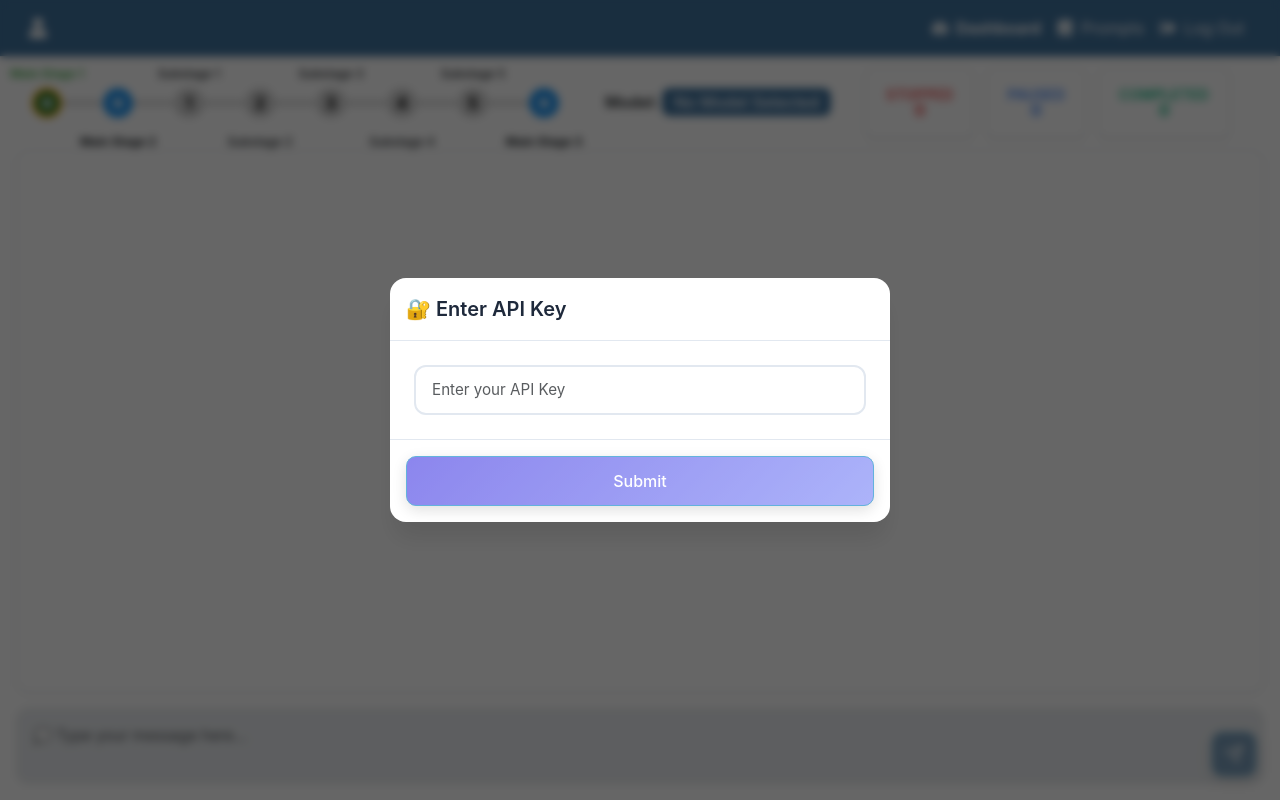
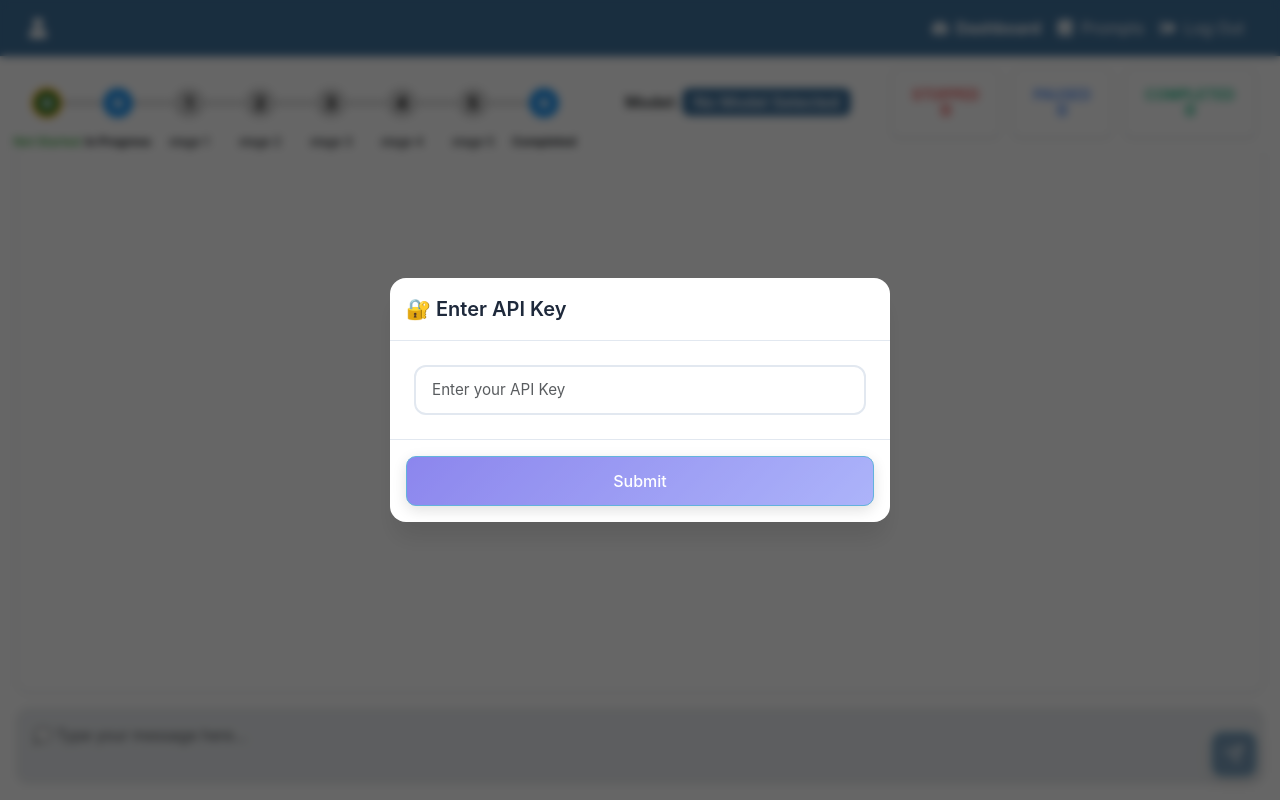
Before and after one commit to PADMANABAN5/tiny-magic, a React (Create React App) app: page /dashboard in a window 1280 px wide. Built offline with nearby package versions, Linux system fonts and the light colour scheme.

Commit message:
ui enhance

```diff
--- a/src/components/Progressbar.jsx
+++ b/src/components/Progressbar.jsx
@@ -3,14 +3,14 @@ import "../styles/Progressbar.css";
 
 const Progressbar = ({ currentStage }) => {
   const stages = [
-    { label: "Main Stage 1", isMain: true, position: "top" },
-    { label: "Main Stage 2", isMain: true, position: "bottom" },
-    { label: "Substage 1", isMain: false, position: "top" },
-    { label: "Substage 2", isMain: false, position: "bottom" },
-    { label: "Substage 3", isMain: false, position: "top" },
-    { label: "Substage 4", isMain: false, position: "bottom" },
-    { label: "Substage 5", isMain: false, position: "top" },
-    { label: "Main Stage 3", isMain: true, position: "bottom" },
+    { label: "Not Started", isMain: true, position: "bottom" },
+    { label: "In Progress", isMain: true, position: "bottom" },
+    { label: "stage 1", isMain: false, position: "bottom" },
+    { label: "stage 2", isMain: false, position: "bottom" },
+    { label: "stage 3", isMain: false, position: "bottom" },
+    { label: "stage 4", isMain: false, position: "bottom" },
+    { label: "stage 5", isMain: false, position: "bottom" },
+    { label: "Completed", isMain: true, position: "bottom" },
   ];
 
   let subStageCounter = 0;
--- a/src/styles/dashboard.css
+++ b/src/styles/dashboard.css
@@ -40,6 +40,9 @@ body {
   padding: 0.75rem 1rem;
   background: white;
   border-radius: 12px;
+  position: fixed;
+  width: 100%;
+  margin-bottom: 10%;
 }
 
 /* Model info section */
@@ -49,13 +52,14 @@ body {
   gap: 0.75rem;
   flex-shrink: 0;
 
+
 }
 
 .model-info-section h5 {
   margin: 0;
   font-size: 1rem;
   font-weight: 600;
-  margin-left: 30px;
+  margin-left: 50px;
 }
 
 .model-badge {
@@ -160,6 +164,7 @@ body {
   gap: 0.5rem;
   flex-shrink: 0;
   position: relative;
+  right: 20px;
 }
 
 .action-button-horizontal {
@@ -257,6 +262,7 @@ body {
   flex-direction: column;
   min-height: 0;
   margin-bottom: 1rem;
+  margin-top: 7%;
 }
 
 .chat-history {
```
